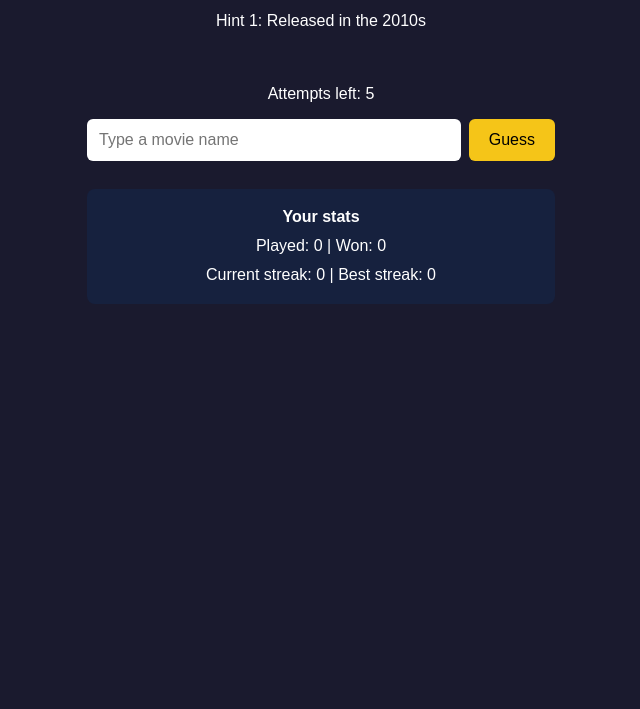
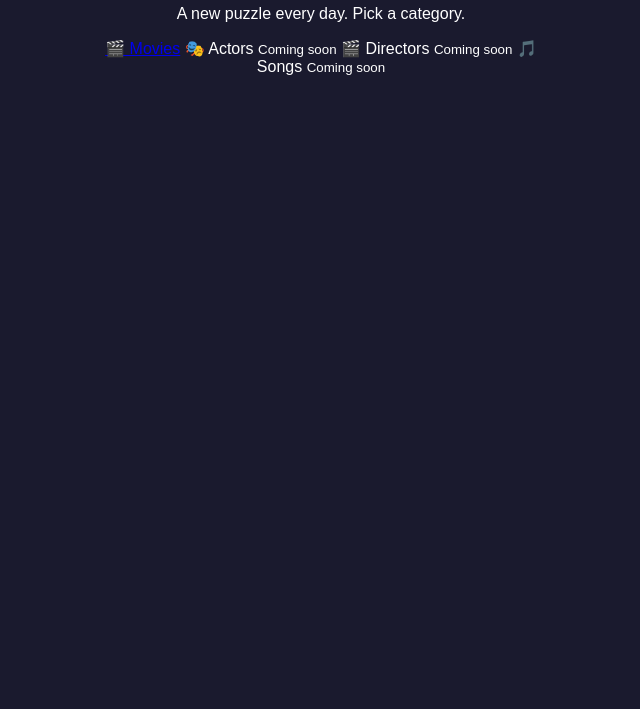
Before and after one commit to manyasuresh7/kannada-guess, a plain HTML site: page index.html in a window 1280 px wide. Shown: the part 91-800 px from the top of the page, without its empty margins (319-959 px from the left). Drawn offline with Linux system fonts and the light colour scheme.

Commit message:
Update index.html

```diff
--- a/index.html
+++ b/index.html
@@ -7,20 +7,14 @@
   <link rel="stylesheet" href="style.css">
 </head>
 <body>
-  <h1>Guess the Kannada Movie</h1>
+  <h1>Kannada Guess</h1>
+  <p>A new puzzle every day. Pick a category.</p>
 
-  <div id="hints"></div>
-  <p id="attempts"></p>
-
-  <div id="guess-row">
-  <input type="text" id="guess-input" placeholder="Type a movie name">
-  <button id="guess-button">Guess</button>
-</div>
-
-  <p id="message"></p>
-  <button id="share-button" hidden>Share result</button>
-  <div id="stats"></div>
-
-  <script src="script.js"></script>
+  <div id="categories">
+    <a class="tile" href="game.html?cat=movies">🎬 Movies</a>
+    <span class="tile disabled">🎭 Actors <small>Coming soon</small></span>
+    <span class="tile disabled">🎬 Directors <small>Coming soon</small></span>
+    <span class="tile disabled">🎵 Songs <small>Coming soon</small></span>
+  </div>
 </body>
 </html>
```
